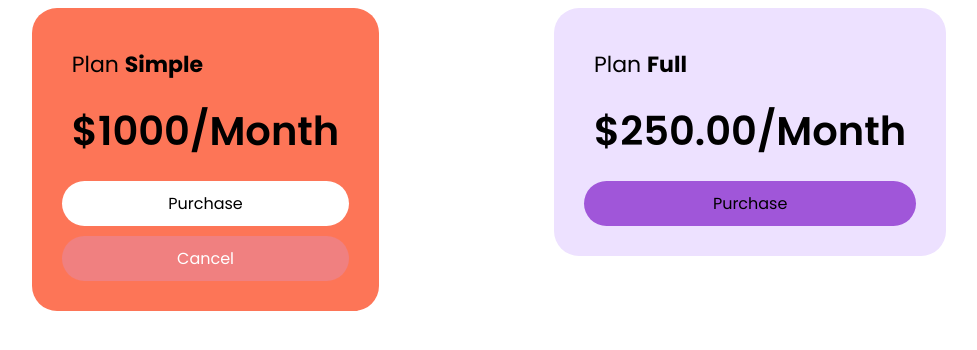
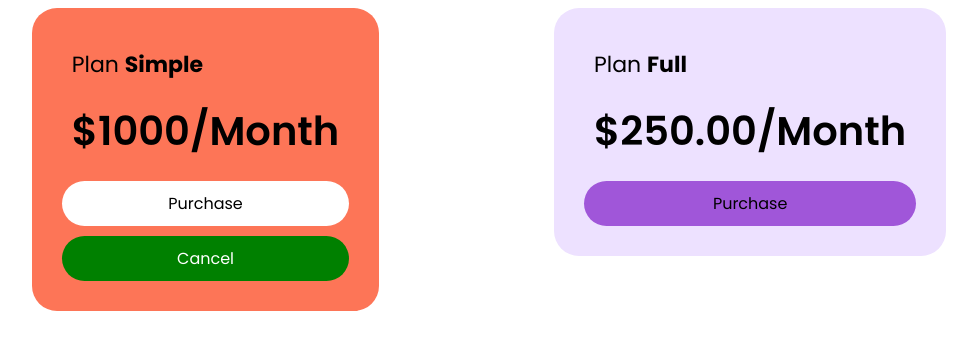
Before and after one commit to gabrielnavas/angular-udemy-felipe-freitas, an Angular app in the folder section-3/card-example-project/: page / in a window 1280 px wide. Shown: the top 350 px of the page, without its empty margins (151-1128 px from the left). Built offline with nearby package versions, Linux system fonts and the light colour scheme.

Commit message:
using root variables

```diff
--- a/section-3/card-example-project/src/app/cards/card-button-cancel/card-button-cancel.component.html
+++ b/section-3/card-example-project/src/app/cards/card-button-cancel/card-button-cancel.component.html
@@ -0,0 +1 @@
+<div class="card-cancel-button">Cancel</div>
--- a/section-3/card-example-project/src/app/cards/card-button-cancel/card-button-cancel.component.scss
+++ b/section-3/card-example-project/src/app/cards/card-button-cancel/card-button-cancel.component.scss
@@ -1,9 +1,11 @@
+@import '../../../styles';
+
 .card-cancel-button {
   font-size: 16px;
   text-align: center;
   margin-top: 10px;
   border-radius: 25px;
-  background-color: lightcoral;
+  background-color: $bgColor;
   color: white;
   cursor: pointer;
   padding: 10px;
--- a/section-3/card-example-project/src/app/cards/card-button-cancel/card-button-cancel.component.ts
+++ b/section-3/card-example-project/src/app/cards/card-button-cancel/card-button-cancel.component.ts
@@ -2,9 +2,7 @@ import {Component} from '@angular/core';
 
 @Component({
   selector: 'app-card-button-cancel',
-  template: `
-    <div class="card-cancel-button">Cancel</div>
-  `,
+  templateUrl: './card-button-cancel.component.html',
   styleUrls: ['./card-button-cancel.component.scss'],
 })
 export class CardButtonCancelComponent {
--- a/section-3/card-example-project/src/styles.scss
+++ b/section-3/card-example-project/src/styles.scss
@@ -1 +1,3 @@
 /* You can add global styles to this file, and also import other style files */
+
+$bgColor: green;
```
